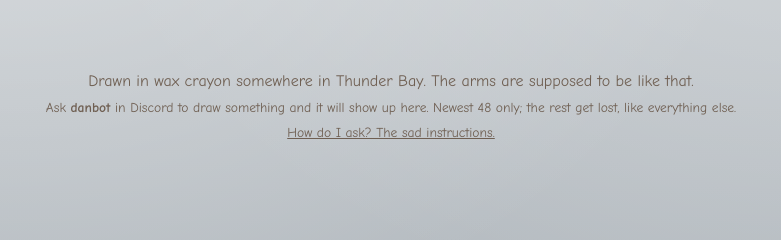
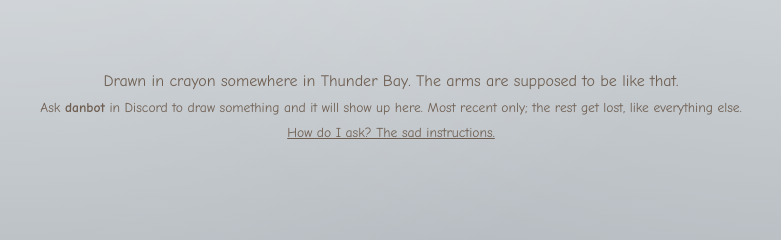
Before and after one commit to grevian/openai-discord-bot, a plain HTML site: page gallery/site/index.html in a window 1280 px wide. Shown: the part 255-495 px from the top of the page, 249-1030 px from the left. Drawn offline with Linux system fonts and the light colour scheme; no server answers.

Commit message:
Update index.html

```diff
--- a/gallery/site/index.html
+++ b/gallery/site/index.html
@@ -3,7 +3,7 @@
 <head>
   <meta charset="utf-8">
   <meta name="viewport" content="width=device-width, initial-scale=1">
-  <title>Danbot's Gallery of Pictures I Drawed</title>
+  <title>Gallery of Pictures I Drawed</title>
   <meta name="description" content="The most recent crayon drawings made by a gloomy robot from Thunder Bay.">
   <!-- No moderation exists yet, so keep this out of search engines. -->
   <meta name="robots" content="noindex, nofollow">
@@ -37,8 +37,8 @@
   </main>
 
   <footer>
-    <p>Drawn in wax crayon somewhere in Thunder Bay. The arms are supposed to be like that.</p>
-    <p class="small">Ask <strong>danbot</strong> in Discord to draw something and it will show up here. Newest 48 only; the rest get lost, like everything else.</p>
+    <p>Drawn in crayon somewhere in Thunder Bay. The arms are supposed to be like that.</p>
+    <p class="small">Ask <strong>danbot</strong> in Discord to draw something and it will show up here. Most recent only; the rest get lost, like everything else.</p>
     <p class="small"><a href="/help/">How do I ask? The sad instructions.</a></p>
   </footer>
 
```
